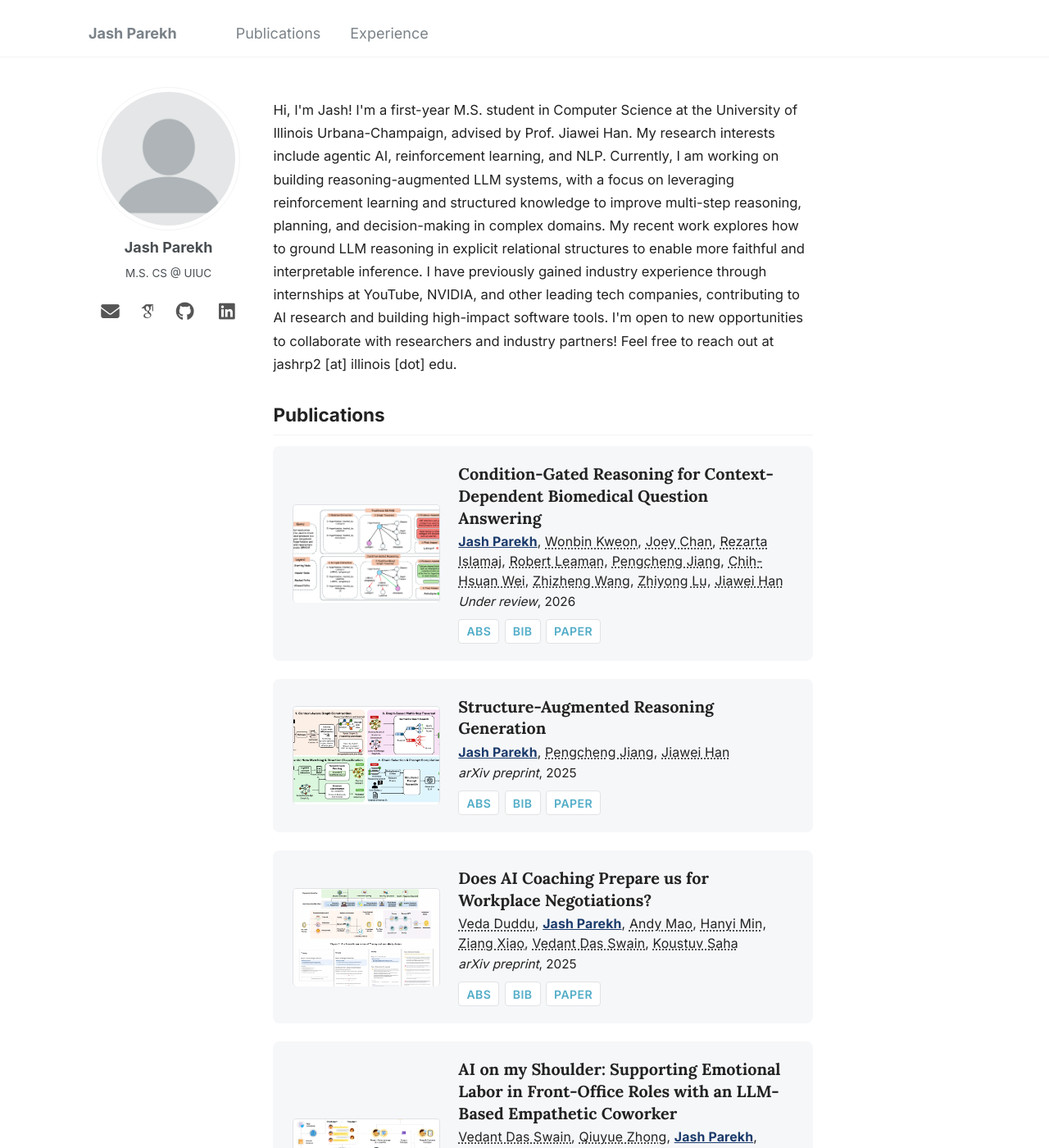
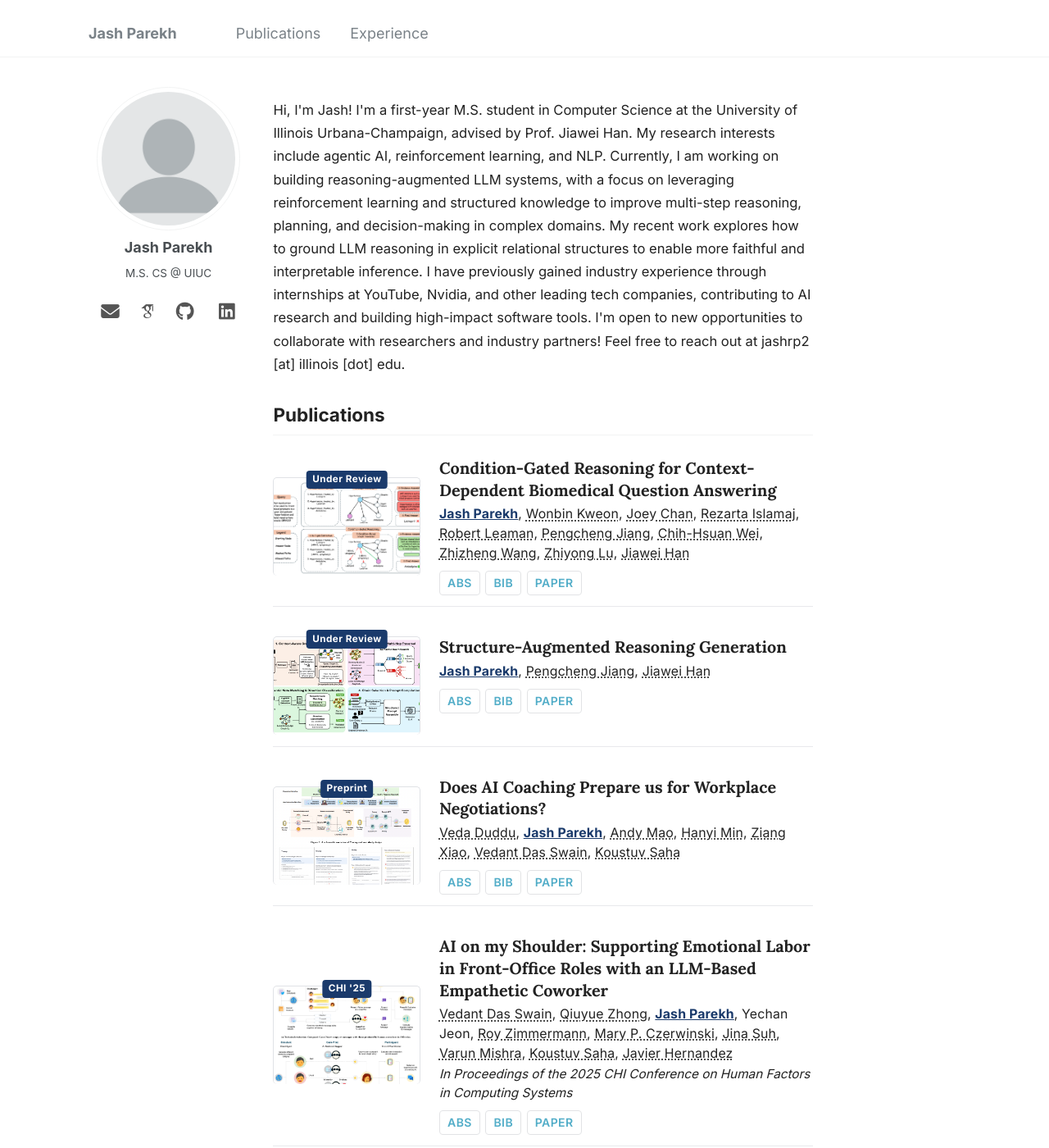
Before and after one commit to jashparekh1/jashparekh1.github.io, a Jekyll site: the page built from _pages/about.md, in a window 1280 px wide and 1400 px high. Shown: the whole window at 82% size. Built offline with Jekyll 4.4.1, drawn with Linux system fonts in a browser that asks for light colours; some web fonts are replaced.

Commit message:
cleanups

```diff
--- a/_pages/about.md
+++ b/_pages/about.md
@@ -13,7 +13,7 @@ Hi, I'm Jash! I'm a first-year M.S. student in Computer Science at the Universit
 
 Currently, I am working on building reasoning-augmented LLM systems, with a focus on leveraging reinforcement learning and structured knowledge to improve multi-step reasoning, planning, and decision-making in complex domains. My recent work explores how to ground LLM reasoning in explicit relational structures to enable more faithful and interpretable inference.
 
-I have previously gained industry experience through internships at YouTube, NVIDIA, and other leading tech companies, contributing to AI research and building high-impact software tools.
+I have previously gained industry experience through internships at YouTube, Nvidia, and other leading tech companies, contributing to AI research and building high-impact software tools.
 
 I'm open to new opportunities to collaborate with researchers and industry partners! Feel free to reach out at jashrp2 [at] illinois [dot] edu.
 
@@ -28,11 +28,11 @@ I'm open to new opportunities to collaborate with researchers and industry partn
   <div class="pub-entry">
     <a class="pub-img-link" href="{{ base_path }}/images/publications/cgr.png">
       <img src="{{ base_path }}/images/publications/cgr.png" alt="Condition-Gated Reasoning for Context-Dependent Biomedical Question Answering" />
+      <span class="pub-venue-badge">Under Review</span>
     </a>
     <div class="pub-text">
       <div class="pub-title">Condition-Gated Reasoning for Context-Dependent Biomedical Question Answering</div>
       <div class="pub-authors"><strong class="me">Jash Parekh</strong>, <a class="coauthor-link" href="https://wonbinkweon.github.io/">Wonbin Kweon</a>, <a class="coauthor-link" href="https://www.linkedin.com/in/joey-chan-b83444192/">Joey Chan</a>, <a class="coauthor-link" href="https://www.linkedin.com/in/rezarta-islamaj-ms-phd-00b9591/">Rezarta Islamaj</a>, <a class="coauthor-link" href="https://www.linkedin.com/in/robert-leaman-6233986/">Robert Leaman</a>, <a class="coauthor-link" href="https://pat-jj.github.io/">Pengcheng Jiang</a>, <a class="coauthor-link" href="https://www.linkedin.com/in/chih-hsuan-wei-a06520257/">Chih-Hsuan Wei</a>, <a class="coauthor-link" href="https://www.linkedin.com/in/zhizheng-wang-004071310/">Zhizheng Wang</a>, <a class="coauthor-link" href="https://www.ncbi.nlm.nih.gov/research/bionlp/Zhiyong-Lu">Zhiyong Lu</a>, <a class="coauthor-link" href="https://hanj.cs.illinois.edu/">Jiawei Han</a></div>
-      <div class="pub-venue"><em>Under review</em>, 2026</div>
       <div class="pub-links">
         <details class="pub-abs">
           <summary>Abs</summary>
@@ -55,11 +55,11 @@ I'm open to new opportunities to collaborate with researchers and industry partn
   <div class="pub-entry">
     <a class="pub-img-link" href="{{ base_path }}/images/publications/structure_augmented.png">
       <img src="{{ base_path }}/images/publications/structure_augmented.png" alt="Structure-Augmented Reasoning Generation" />
+      <span class="pub-venue-badge">Under Review</span>
     </a>
     <div class="pub-text">
       <div class="pub-title">Structure-Augmented Reasoning Generation</div>
       <div class="pub-authors"><strong class="me">Jash Parekh</strong>, <a class="coauthor-link" href="https://pat-jj.github.io/">Pengcheng Jiang</a>, <a class="coauthor-link" href="https://hanj.cs.illinois.edu/">Jiawei Han</a></div>
-      <div class="pub-venue"><em>arXiv preprint</em>, 2025</div>
       <div class="pub-links">
         <details class="pub-abs">
           <summary>Abs</summary>
@@ -82,11 +82,11 @@ I'm open to new opportunities to collaborate with researchers and industry partn
   <div class="pub-entry">
     <a class="pub-img-link" href="{{ base_path }}/images/publications/ai_negotiation.png">
       <img src="{{ base_path }}/images/publications/ai_negotiation.png" alt="Does AI Coaching Prepare us for Workplace Negotiations?" />
+      <span class="pub-venue-badge">Preprint</span>
     </a>
     <div class="pub-text">
       <div class="pub-title">Does AI Coaching Prepare us for Workplace Negotiations?</div>
       <div class="pub-authors"><a class="coauthor-link" href="https://www.linkedin.com/in/veda-duddu/">Veda Duddu</a>, <strong class="me">Jash Parekh</strong>, <a class="coauthor-link" href="https://www.linkedin.com/in/hanqi-mao-a1251b2bb/">Andy Mao</a>, <a class="coauthor-link" href="https://ler.illinois.edu/directory/haylee-min/">Hanyi Min</a>, <a class="coauthor-link" href="https://www.ziangxiao.com/">Ziang Xiao</a>, <a class="coauthor-link" href="https://vedantdasswain.com/">Vedant Das Swain</a>, <a class="coauthor-link" href="https://koustuv.com/">Koustuv Saha</a></div>
-      <div class="pub-venue"><em>arXiv preprint</em>, 2025</div>
       <div class="pub-links">
         <details class="pub-abs">
           <summary>Abs</summary>
@@ -109,6 +109,7 @@ I'm open to new opportunities to collaborate with researchers and industry partn
   <div class="pub-entry">
     <a class="pub-img-link" href="{{ base_path }}/images/publications/ai_shoulder.png">
       <img src="{{ base_path }}/images/publications/ai_shoulder.png" alt="AI on my Shoulder" />
+      <span class="pub-venue-badge">CHI '25</span>
     </a>
     <div class="pub-text">
       <div class="pub-title">AI on my Shoulder: Supporting Emotional Labor in Front-Office Roles with an LLM-Based Empathetic Coworker</div>
@@ -137,6 +138,7 @@ I'm open to new opportunities to collaborate with researchers and industry partn
   <div class="pub-entry">
     <a class="pub-img-link" href="{{ base_path }}/images/publications/impervious_surfaces.png">
       <img src="{{ base_path }}/images/publications/impervious_surfaces.png" alt="Automatic Detection of Impervious Surfaces" />
+      <span class="pub-venue-badge">Remote Sensing '21</span>
     </a>
     <div class="pub-text">
       <div class="pub-title">Automatic Detection of Impervious Surfaces from Remotely Sensed Data Using Deep Learning</div>
--- a/_sass/_custom.scss
+++ b/_sass/_custom.scss
@@ -97,14 +97,8 @@
   display: flex;
   gap: 1.25em;
   margin-bottom: 1.25em;
-  padding: 1.15em 1.3em;
-  background: #f6f7f9;
-  border-radius: 8px;
-  transition: box-shadow 0.2s ease;
-
-  &:hover {
-    box-shadow: 0 4px 16px rgba(0, 0, 0, 0.07);
-  }
+  padding: 0.75em 0;
+  border-bottom: 1px solid #e8e9ec;
 }
 
 .pub-img-link {
@@ -113,17 +107,20 @@
   height: 120px;
   align-self: center;
   border-bottom: none !important;
-  overflow: hidden;
+  overflow: visible;
   border-radius: 5px;
   background: #fff;
   border: 1px solid #e0e2e6;
+  position: relative;
 
   img {
     width: 100%;
     height: 100%;
     object-fit: cover;
     cursor: zoom-in;
-    transition: transform 0.2s ease, box-shadow 0.2s ease;
+    border-radius: 5px;
+    transition: transform 0.2s ease;
+    display: block;
 
     &:hover {
       transform: scale(1.05);
@@ -133,6 +130,23 @@
   @media (max-width: $medium) {
     display: none;
   }
+}
+
+.pub-venue-badge {
+  position: absolute;
+  top: -0.75em;
+  left: 50%;
+  transform: translateX(-50%);
+  background: #1a3a6b;
+  color: #fff;
+  font-size: 0.65em;
+  font-weight: 700;
+  letter-spacing: 0.04em;
+  padding: 0.2em 0.6em;
+  border-radius: 4px;
+  white-space: nowrap;
+  pointer-events: none;
+  z-index: 1;
 }
 
 .pub-text {
@@ -295,14 +309,8 @@
   display: flex;
   gap: 1.25em;
   margin-bottom: 1.25em;
-  padding: 1.15em 1.3em;
-  background: #f6f7f9;
-  border-radius: 8px;
-  transition: box-shadow 0.2s ease;
-
-  &:hover {
-    box-shadow: 0 4px 16px rgba(0, 0, 0, 0.07);
-  }
+  padding: 0.75em 0;
+  border-bottom: 1px solid #e8e9ec;
 }
 
 .exp-logo {
@@ -318,6 +326,7 @@
     max-height: 100%;
     border-radius: $border-radius;
     object-fit: contain;
+    mix-blend-mode: multiply;
   }
 
 }
```
